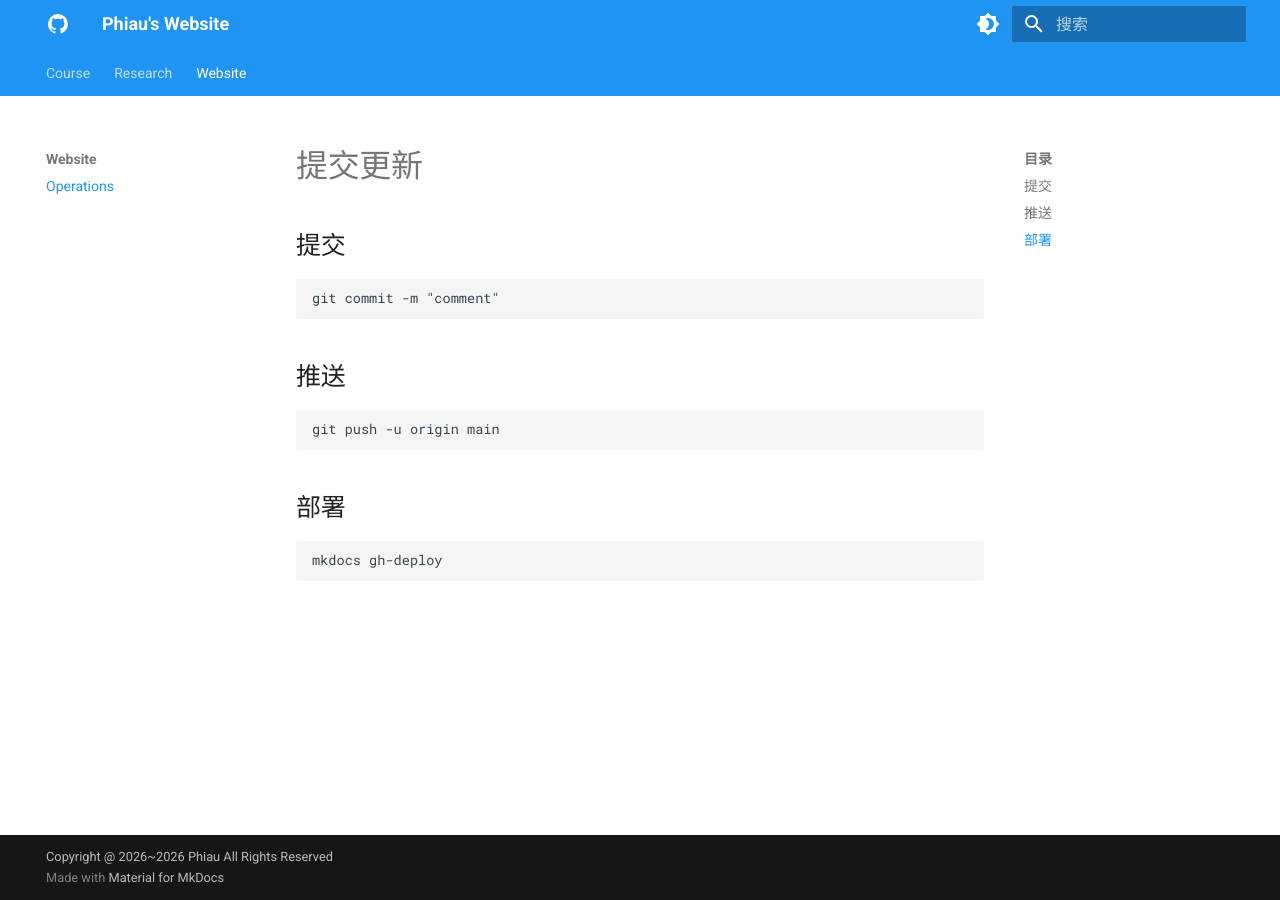
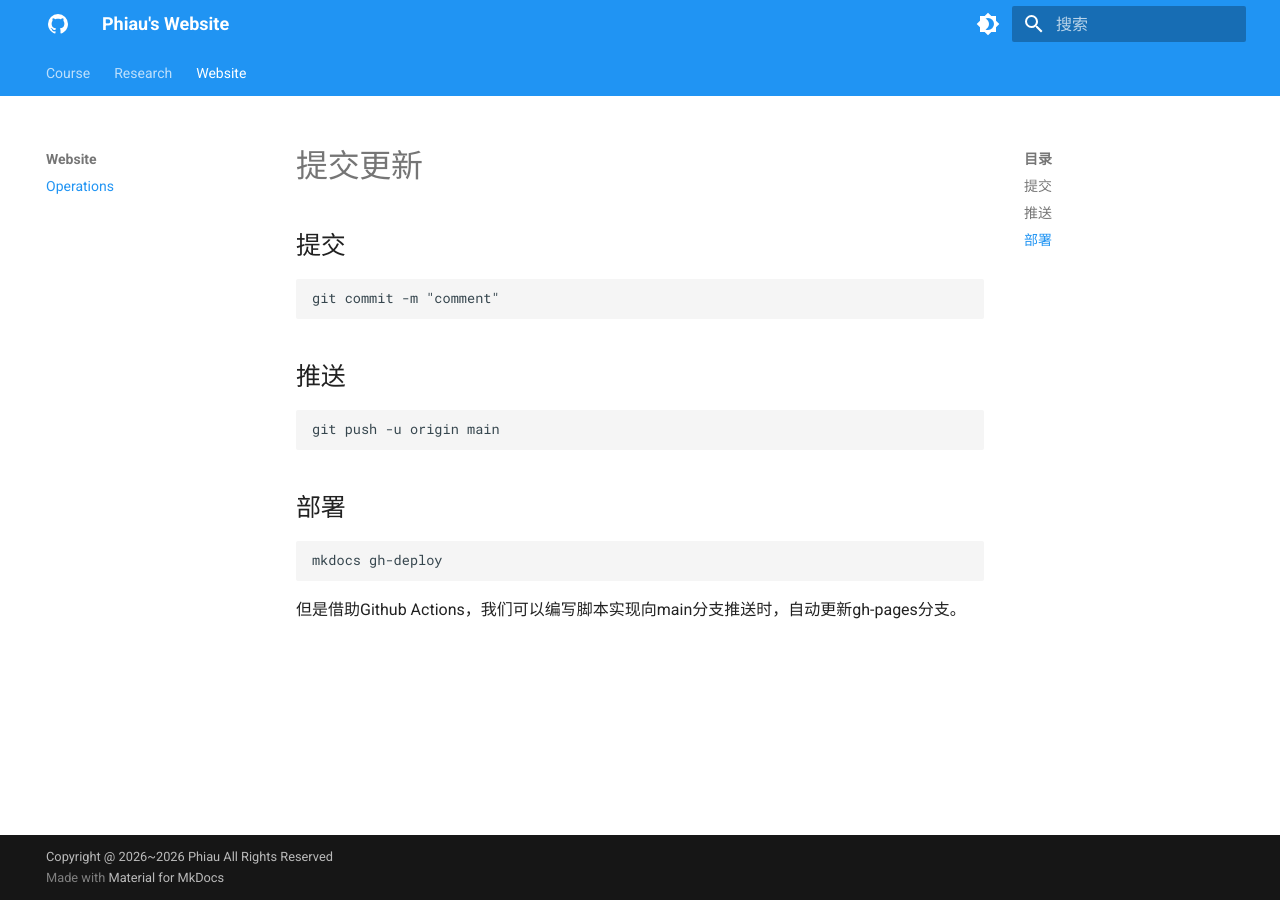
Before and after one commit to ZephyrPhiau/phiau-web, an MkDocs documentation site: the page built from docs/Content/Website/operations.md, in a window 1280 px wide. Built offline with MkDocs 1.6.1 and Material for MkDocs 9.7.7, drawn with Linux system fonts in a browser that asks for light colours.

Commit message:
add Github Actions for MkDocs deploy

````diff
--- a/docs/Content/Website/operations.md
+++ b/docs/Content/Website/operations.md
@@ -11,3 +11,5 @@ git push -u origin main
 ```shell
 mkdocs gh-deploy
 ```
+
+但是借助Github Actions，我们可以编写脚本实现向main分支推送时，自动更新gh-pages分支。
````
